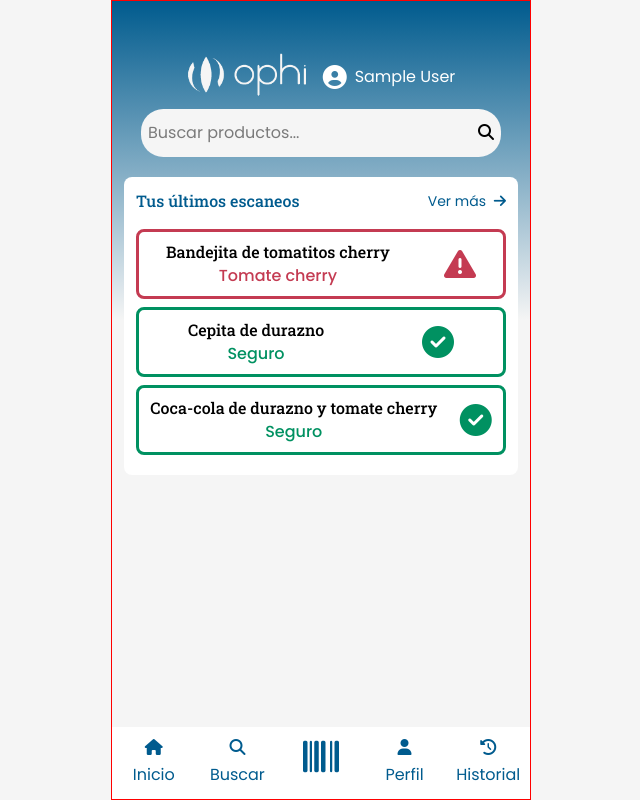
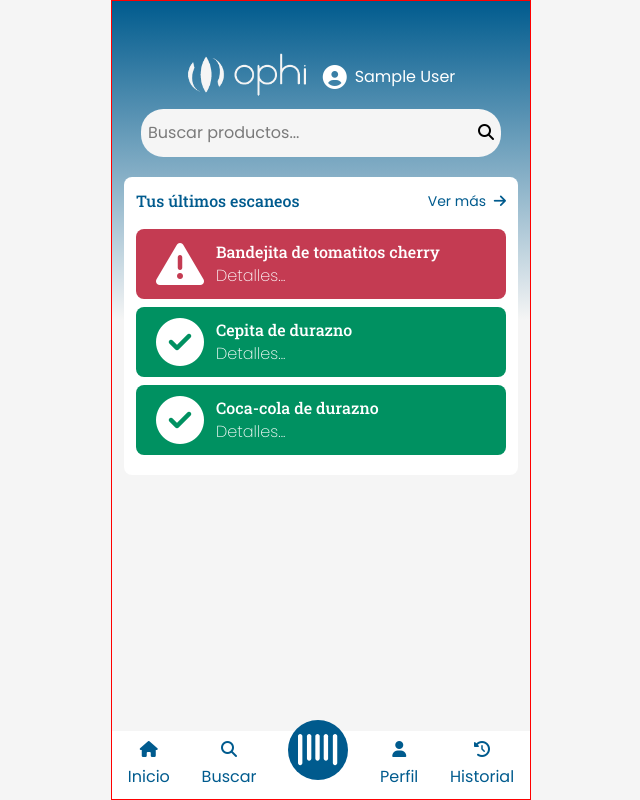
Before and after one commit to gonzaespasandin/ophi-frontend, a Vue app: page / in a window 1280 px wide. Shown: the whole page, without its empty margins (319-959 px from the left). Built offline with nearby package versions, Linux system fonts and the light colour scheme; no server answers; sample sign-in values are in the browser's storage.

Commit message:
Estilos | mejora de lógica en buscador

```diff
--- a/src/App.vue
+++ b/src/App.vue
@@ -28,9 +28,9 @@ onMounted(async  () => {
 
 <template>
   <AppLoading v-if="loading" />
-  <router-view v-else v-slot="{ Component }">
-      <transition name="slide" mode="out-in">
-        <component :is="Component" />
-      </transition>
+  <router-view v-slot="{ Component }">
+    <transition name="slide" mode="out-in">
+      <component :is="Component"/>
+    </transition>
   </router-view>
 </template>
--- a/src/components/BottomNavigation.vue
+++ b/src/components/BottomNavigation.vue
@@ -4,9 +4,9 @@ import { RouterLink } from 'vue-router'
 
 <template>
   <nav>
-    <ul class="grid grid-cols-5 bg-[#ffffff] py-3 text-[#005B8E]">
+    <ul class="flex justify-around items-center py-1 bg-[#ffffff] text-[#005B8E]">
       <li>
-        <RouterLink to="/" class="flex flex-col items-center gap-2">
+        <RouterLink to="/" class="flex flex-col items-center justify-center gap-2">
           <i class="fa-solid fa-house"></i>
           Inicio
         </RouterLink>
@@ -18,9 +18,8 @@ import { RouterLink } from 'vue-router'
         </RouterLink>
       </li>
       <li>
-        <RouterLink to="/scanner" class="flex flex-col items-center gap-2">
-          <i class="fa-solid fa-barcode text-4xl"></i>
-
+        <RouterLink to="/scanner" class="flex flex-col items-center justify-center gap-2 -translate-y-3/12 bg-[#005B8E] h-[60px] w-[60px] scanner-nav ">
+          <img src="../assets/icons/barcode.svg"></img>
         </RouterLink>
       </li>
       <li>
--- a/src/components/ui/AlertSomeUsers.vue
+++ b/src/components/ui/AlertSomeUsers.vue
@@ -55,7 +55,7 @@ function handleIngredientsClick() {
 </script>
 
 <template>
-    <div v-if="usersTrue.length > 0" class="success-some max-w-80 m-auto flex justify-between px-5 items-center text-white h-14" @click="handleClick(true)">
+    <div v-if="usersTrue.length > 0" class=" max-w-80 m-auto flex justify-between px-5 items-center text-white h-14" :class="hiddenTrue ? 'success-some' : 'success-some-bordered'" @click="handleClick(true)">
         <div class="flex items-center gap-3">
             <i class="fa-solid fa-circle-check text-4xl"></i>
             <p>Seguro</p>
@@ -67,15 +67,15 @@ function handleIngredientsClick() {
             <span>{{ user.forWho }}</span>
         </li>
     </ul>
-    <div v-if="usersFalse.length > 0" class="danger-some max-w-80 m-auto mt-4 flex justify-between px-5 items-center text-white h-14" @click="handleClick(false)">
+    <div v-if="usersFalse.length > 0" class="max-w-80 m-auto mt-4 flex justify-between px-5 items-center text-white h-14" :class="hiddenFalse ? 'danger-some' : 'danger-some-bordered'" @click="handleClick(false)">
         <div class="flex items-center gap-3">
             <i class="fa-solid fa-triangle-exclamation text-4xl"></i>
             <p>Peligro</p>
         </div>
         <i class="fa-solid fa-chevron-up"></i>
     </div>
-    <ul  :class="hiddenFalse ? 'hidden' : ''" class="max-w-80 m-auto false">
-        <li v-for="user of usersFalse" :key="user.id" >
+    <ul  :class="hiddenFalse ? 'hidden' : ''" class="max-w-80 m-auto false trasition-all">
+        <li v-for="user of usersFalse" :key="user.id">
             <div class="flex flex-col">
                 <div class="flex items-center justify-between p-2" @click="handleIngredientsClick()">
                     <span>{{ user.forWho }}</span>
--- a/src/components/ui/History.vue
+++ b/src/components/ui/History.vue
@@ -17,7 +17,7 @@ let history = [
     },
     {
         id: 3,
-        product: 'Coca-cola de durazno y tomate cherry',
+        product: 'Coca-cola de durazno',
         result: 'success',
         unsafeIngredient: ''
     }
@@ -28,20 +28,21 @@ let history = [
 
 <template>
     <div class="bg-white p-3" id="history-component">
-        <div class="flex justify-between items-center text-[#005B8E] ">
+        <div class="flex justify-between items-center text-[#005B8E]">
             <h2 class="text-md">Tus últimos escaneos</h2>
             <RouterLink to="/" class="text-sm">Ver más <i class="fa-solid fa-arrow-right ps-1"></i></RouterLink>
         </div>
         <div class="mt-4">
             <ul class="history-list">
-                <li v-for="scan in history" :key="scan.id" :class="scan.result === 'danger' ? 'danger-border' : 'success-border'" class="flex flex-col justify-center">
-                   <div class="flex justify-around items-center">
+                <li v-for="scan in history" :key="scan.id" :class="scan.result === 'danger' ? 'danger' : 'success'" class="flex flex-col justify-center">
+                   <div class="flex justify-start px-5 items-center gap-3 text-white">
+                        <i v-if="scan.result === 'success'" class="fa-solid fa-circle-check text-[white] text-5xl"></i>
+                        <i v-else class="fa-solid fa-triangle-exclamation text-[white] text-5xl"></i>
                         <div>
                             <h3>{{ scan.product }}</h3>
-                            <p :class="scan.unsafeIngredient ? 'text-[#C43B52]' : 'text-[#009161]'" class="text-center font-medium">{{ scan.unsafeIngredient || 'Seguro' }}</p>
+                            <p class="text-md font-extralight">Detalles...</p>
                         </div>
-                        <i v-if="scan.result === 'success'" class="fa-solid fa-circle-check text-[#009161]"></i>
-                        <i v-else class="fa-solid fa-triangle-exclamation text-[#C43B52]"></i>
+
                    </div>
                 </li>
             </ul>
--- a/src/global.css
+++ b/src/global.css
@@ -72,6 +72,19 @@ p {
     background: linear-gradient(#005B8E , #F5F5F5 40%);
 }
 
+.square-with-gradient-success {
+    background: linear-gradient(#009161 , #F5F5F5 40%);
+}
+
+.square-with-gradient-danger {
+    background: linear-gradient(#C43B52 , #F5F5F5 40%);
+}
+
+.square-with-gradient-mix {
+    background: linear-gradient(#009161 10%, #C43B52 , #F5F5F5 40%);
+}
+
+
 #search {
     border-radius: 1.4rem;
 }
@@ -93,9 +106,6 @@ p {
         border-radius: .5rem;
         height: 70px;
         margin-bottom: .5rem;
-        i {
-            font-size: 2rem;
-        }
     }
 
 }
@@ -129,15 +139,26 @@ p {
 
 .danger-some {
     background-color: #C43B52;
+    border-radius: .8rem;
+}
+
+.danger-some-bordered {
+    background-color: #C43B52;
     border-top-left-radius: .8rem;
     border-top-right-radius: .8rem;
 }
+
 .success-some {
+    background-color: #009161;
+    border-radius: .8rem;
+}
+
+.success-some-bordered {
     background-color: #009161;
     border-top-left-radius: .8rem;
     border-top-right-radius: .8rem;
+}
 
-}
 .true {
     li {
         border-bottom: 1px solid #009161;
@@ -194,3 +215,10 @@ p {
 .slide-leave-active {
   transition: none;
 }
+
+
+.scanner-nav {
+    border-radius: 50%;
+    border: 10px solid #005a8e8f ;
+
+}
--- a/src/views/ProfileView.vue
+++ b/src/views/ProfileView.vue
@@ -14,6 +14,7 @@ const router = useRouter();
 
 onMounted(() => {
   unsuscribeToAuthObserver = suscribeToAuthObserver((state) => user.value = state);
+  console.log(user.value, ' USERs')
 })
 
 onUnmounted(() => unsuscribeToAuthObserver());
@@ -33,7 +34,7 @@ function handleLogUser() {
   console.log(user.value)
 }
 
-console.log(user.value)
+
 </script>
 
 <template>
--- a/src/views/SearchListView.vue
+++ b/src/views/SearchListView.vue
@@ -11,9 +11,7 @@ const products = ref([]);
 
 
 onMounted(() => {
-
     products.value = JSON.parse(localStorage.getItem('products'));
-
     console.log(products.value);
 })
 </script>
--- a/src/views/SearchView.vue
+++ b/src/views/SearchView.vue
@@ -59,9 +59,23 @@ async function getInput() {
     }
     products.value = await getMatchesByName(inputValue.value);
     console.log(products.value)
+    // Para de vuelta limpiar
+    if(inputValue.value === '') {
+      products.value = storage.value.length > 0 ? storage.value : [];
+      return;
+    }
   } catch(error) {
     console.log(error, 'Error al buscar producto');
   }
+}
+
+
+function bold(productName) {
+  if(!inputValue.value) {
+    return;
+  }
+  const regex = new RegExp(inputValue.value, "i");
+  return productName.replace(regex, match => `<span class="font-semibold">${match}</span>`);
 }
 
 </script>
@@ -74,23 +88,27 @@ async function getInput() {
     <!-- Mensaje cuando venís del scanner -->
     <div v-if="fromScanner" class="px-4 py-2 text-sm bg-yellow-100 text-yellow-800">
       <p>
-      Busquemos por nombre a <strong v-if="lastCode">{{ lastCode }}</strong>!
+        Busquemos por nombre a <strong v-if="lastCode">{{ lastCode }}</strong>!
       </p>
     </div>
 
     <form class="flex justify-around items-center m-auto bg-[#dddddd] h-12" @submit.prevent="handleSubmit">
       <i class="fa-solid fa-arrow-left"></i>
-      <input type="text" id="searchInput" name="searchInput" placeholder="Buscar productos..." v-model="inputValue" class="border-0 outline-0 w-70" @input="getInput()"/>
+      <input type="text" id="searchInput" name="searchInput" placeholder="Buscar productos..." v-model="inputValue" @change="bold(inputValue, productName)" class="border-0 outline-0 w-70" @input="getInput()"/>
       <button type="submit">
         <i class="fa-solid fa-magnifying-glass"></i>
       </button>
     </form>
 
     <ul class="SearchView-list">
-      <li v-if="products.length > 0" v-for="product of products" :key="product.id ?? product" class="bg-[#f5f5f5]">
-        <RouterLink :to="`/product/${product.name ?? product}/${product.brand}`" class="flex justify-between items-center">
-          {{ product.name ?? product }}
-          <i v-if="!product.name" class="fa-solid fa-clock-rotate-left"></i>
+      <li v-if="products.length > 0" v-for="product of products" :key="product.id ?? undefined" class="bg-[#f5f5f5]">
+        <RouterLink :to="`/product/${product.name}/${product.brand}`" class="flex justify-between items-center">
+          <div class="flex flex-col">
+            <span v-if="!product.barcode">{{ product.name }}</span>
+            <p v-else v-html="bold(product.name)"></p>
+            <span class="font-medium text-sm">{{ product.brand }}</span>
+          </div>
+          <i v-if="!product.barcode" class="fa-solid fa-clock-rotate-left"></i>
         </RouterLink>
       </li>
     </ul>
```
Also changed, not shown: src/views/ProductView.vue (+14 -16 lines), src/assets/icons/barcode.svg (added).
